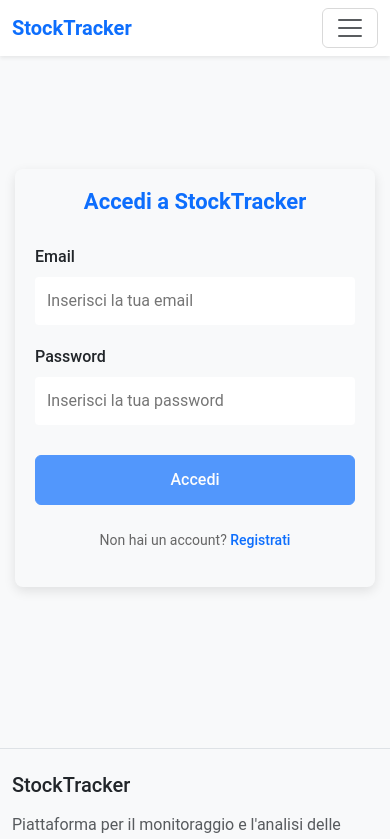
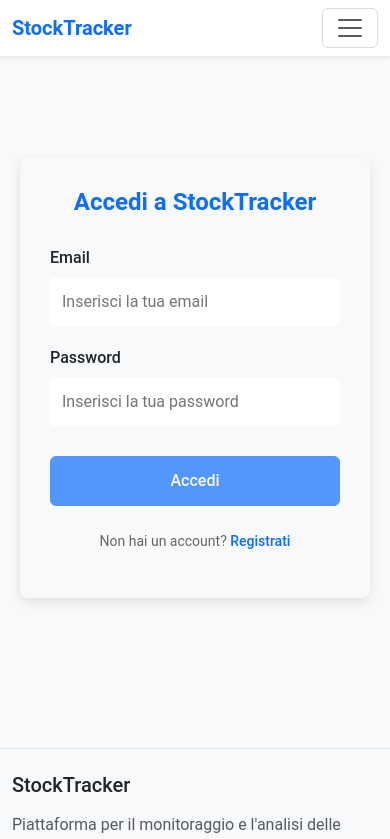
Before and after one commit to camb3la/StockTracker-FE, an Angular app: page /login in a window 390 px wide. Shown: the top 839 px of the page. Built offline with nearby package versions, Linux system fonts and the light colour scheme.

Commit message:
Login Component adattato a BootStrap

```diff
--- a/src/app/core/auth/login/login.component.scss
+++ b/src/app/core/auth/login/login.component.scss
@@ -109,18 +109,3 @@
     }
   }
 }
-
-// Responsive styles
-@media (max-width: 480px) {
-  .auth-container {
-    padding: 20px 15px;
-
-    .auth-card {
-      padding: 20px;
-
-      h1 {
-        font-size: 22px;
-      }
-    }
-  }
-}
```
